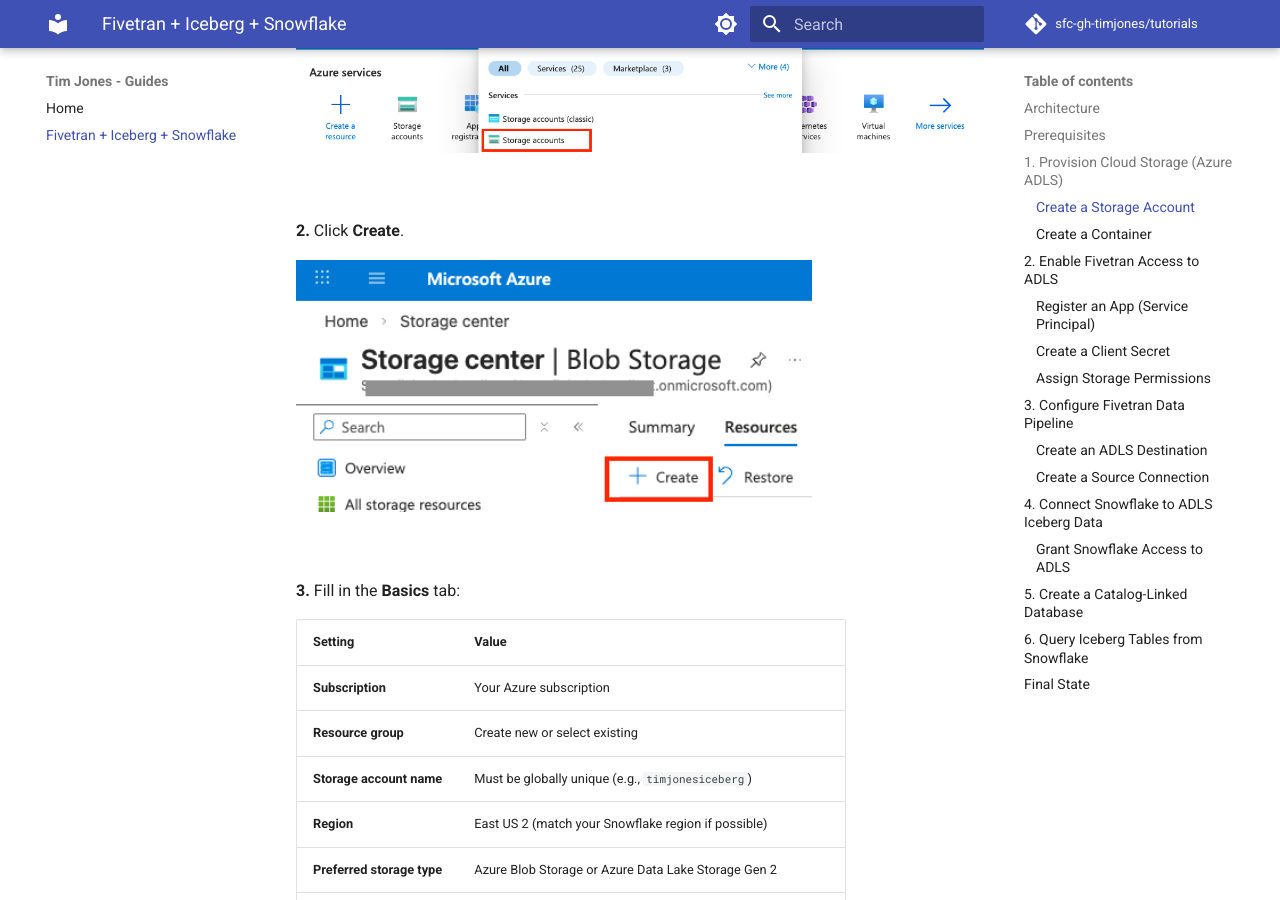
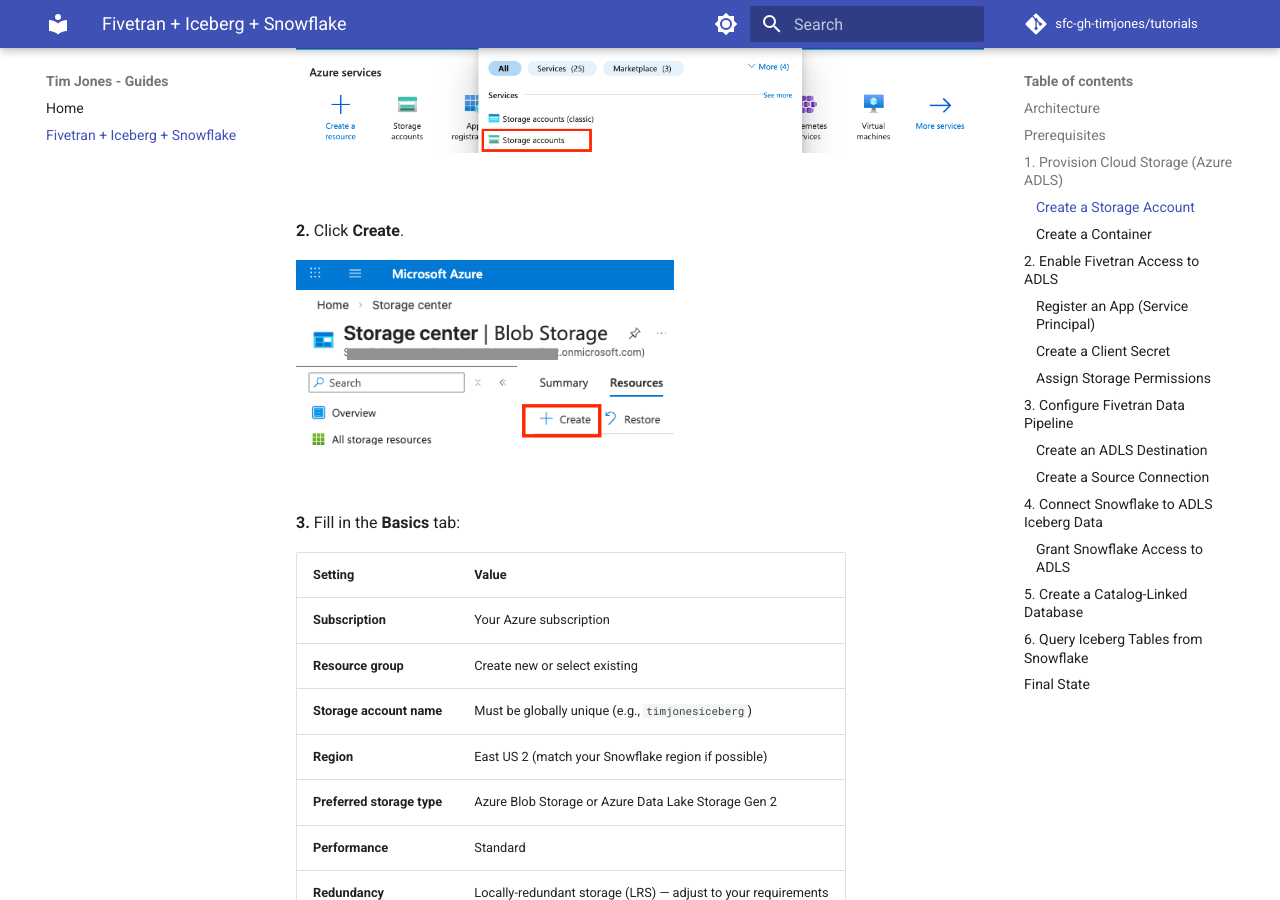
Before and after one commit to sfc-gh-timjones/tutorials, an MkDocs documentation site: the page built from docs/fivetran-iceberg/index.md, in a window 1280 px wide and 900 px high, scrolled down 1452 px. Built offline with MkDocs 1.6.1 and Material for MkDocs 9.7.7, drawn with Linux system fonts in a browser that asks for light colours; comment, search, counter and statistics services are not loaded.

Commit message:
Resize step 2 image to 55%
.... Generated with [Cortex Code](https://docs.snowflake.com/en/user-guide/cortex-code/cortex-code)

Co-Authored-By: Cortex Code <noreply@snowflake.com>

```diff
--- a/docs/fivetran-iceberg/index.md
+++ b/docs/fivetran-iceberg/index.md
@@ -53,7 +53,7 @@
 
 **2.** Click **Create**.
 
-<img src="images/02-click-create.png" alt="Click Create" width="75%">
+<img src="images/02-click-create.png" alt="Click Create" width="55%">
 
 <br>
 
```
